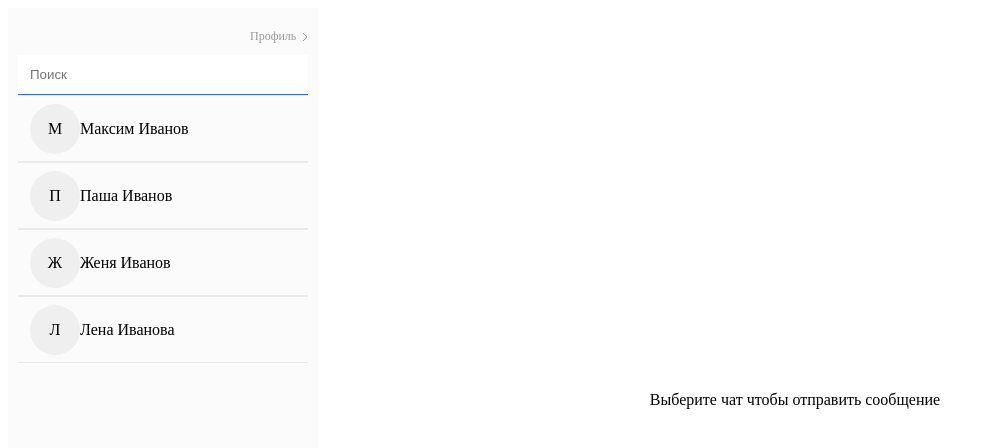
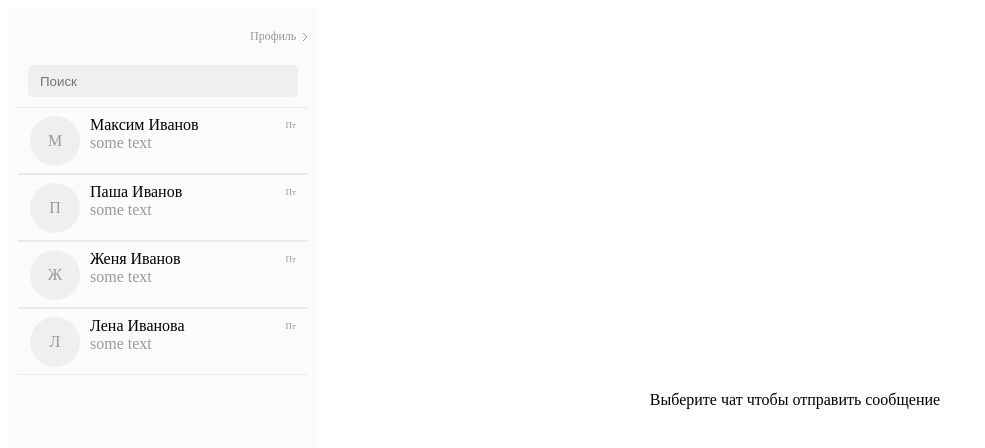
Before and after one commit to madcher/middle.messenger.praktikum.yandex, a website built with Parcel: page index.html in a window 1280 px wide. Both pictures are taken after typing "Sample", "Sample123" into the empty fields and a click on the button "Авторизоваться". Shown: the whole page, without its empty margins (0-985 px from the left). Built offline with nearby package versions, Linux system fonts and the light colour scheme.

Commit message:
исправление чатов

```diff
--- a/src/components/Contact/Contact.js
+++ b/src/components/Contact/Contact.js
@@ -6,8 +6,16 @@ const Contact = ({ avatar, name, day, text}) => {
             <div class="contact__avatar__wrapper">
                 <div class="contact__avatar">${avatar}</div>
             </div>
-            <div class="contact_name">
-                ${name}
+            <div class="contact_info">
+                <div class="contact_name">
+                    ${name}
+                </div>
+                <div class="contact_text">
+                    ${text}
+                </div>
+            </div>
+            <div class="contact__time">
+                ${day}
             </div>
         </div>
     `;
--- a/src/components/Contact/Contact.style.scss
+++ b/src/components/Contact/Contact.style.scss
@@ -6,10 +6,13 @@
   border-top: 1px solid #EAEAEA;
   border-bottom: 1px solid #EAEAEA;
   align-items: center;
+  position: relative;
 }
 
 .contact__avatar__wrapper {
   width: 50px;
+  height: 50px;
+  margin-right: 10px;
 }
 
 .contact__avatar {
@@ -20,8 +23,25 @@
   display: flex;
   align-items: center;
   justify-content: center;
+  color: #999999;
 }
+.contact_info {
+  display: flex;
+  flex-direction: column;
+  height: 50px;
+}
+
 .contact_name {
   display: flex;
   align-items: center;
 }
+.contact_text {
+  color: #999999;
+}
+.contact__time {
+  position: absolute;
+  top: 12px;
+  right: 12px;
+  color: #999999;
+  font-size: 9px;
+}
--- a/src/pages/Contacts/Contacts.js
+++ b/src/pages/Contacts/Contacts.js
@@ -23,7 +23,7 @@ const Contacts = () => {
                 </svg>
             </div>
             <div class="contacts__search">
-                <input type="search" placeholder="Поиск"/>
+                <input type="search" placeholder="Поиск" class="contacts__search-input"/>
             </div>
             <div class="contacts">
                 ${tempContacts.map(contact => Contact(contact)).join('')}
--- a/src/pages/Contacts/Contacts.style.scss
+++ b/src/pages/Contacts/Contacts.style.scss
@@ -6,6 +6,15 @@
   justify-content: flex-end;
   color: #999999;
   font-size: 12px;
+}
+.contacts__search {
+  padding: 10px;
+}
+.contacts__search-input {
+  background: #EFEFEF;
+  border-radius: 5px;
+  height: 32px;
+  border: none;
 }
 .contacts__profile__link {
   width: 52px;
```
Also changed, not shown: README.md (added).
